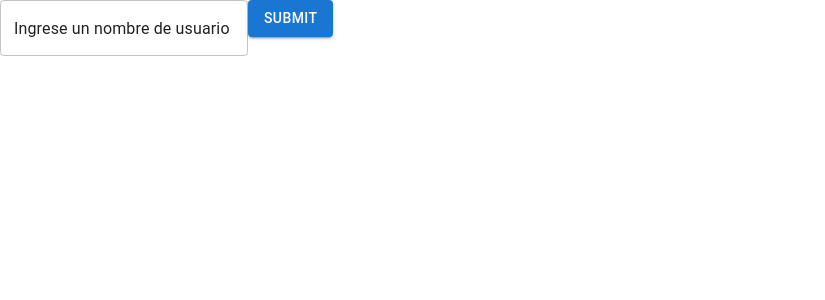
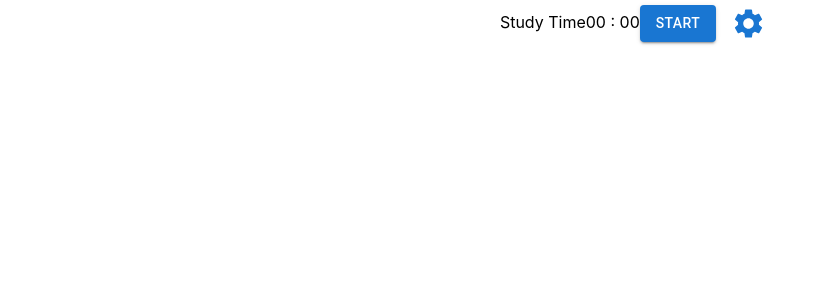
Before and after one commit to alejomoyano/poss, a React (Create React App) app in the folder tomato/: page / in a window 1280 px wide. Shown: the top 300 px of the page, without its empty margins (0-825 px from the left). Built offline with nearby package versions, Linux system fonts and the light colour scheme.

Commit message:
Timer functionality
Funcionalidad del timer casi completa, faltan algunas cosas y refactorizacion

```diff
--- a/tomato/package.json
+++ b/tomato/package.json
@@ -5,6 +5,7 @@
   "dependencies": {
     "@emotion/react": "^11.9.0",
     "@emotion/styled": "^11.8.1",
+    "@mui/icons-material": "^5.6.2",
     "@mui/material": "^5.6.4",
     "@testing-library/jest-dom": "^5.16.4",
     "@testing-library/react": "^13.1.1",
--- a/tomato/src/App.js
+++ b/tomato/src/App.js
@@ -1,13 +1,181 @@
-import React from 'react';
-import logo from './logo.svg';
-import './App.css';
-import Auth from '../src/components/Auth';
+import React, { useState } from 'react'
+import Pomodoro from './components/Pomodoro'
+import Buttons from './components/Buttons'
+import Message from './components/Message'
+//import ResetButton from './components/ResetButton'
+import './App.css'
+
+function App() {
+
+  const initialMinutes = 0;
+  const initialSeconds = 0;
+  let breakMsg = 'Break Time';
+  let studyMsg = 'Study Time';
+  let configMsg = 'Timer Configuration'
+
+  //const [time, setTime] = useState({m:initialMinutes, s:initialSeconds})
+  const [minutes, setMinutes] = useState(initialMinutes);
+  const [seconds, setSeconds] = useState(initialSeconds);
+  const [msg, setMsg] = useState(studyMsg);
+  const [interv, setInterv] = useState();
+  const [status, setStatus] = useState(0);
+  //Not started = 0
+  //started = 1
+  //stopped = 2
+  //break = 3
+  //back to study = 4
+  //config = 5
+  //breakTime solo muestra Start = 6
 
 
-function App() {
+  var updateM = minutes,
+      updateS = seconds;
+
+  const start = () => {
+    if(minutes === 0 && seconds === 0){
+      alert('Debe configurar el Timer antes de comenzar');
+    } else {
+      run();
+      setStatus(1);
+      setInterv(setInterval(run, 1000));
+    }
+  }
+
+  const run = () => {
+    if(updateS === 0){
+      if(updateM !== 0){
+        updateS = 59;
+        updateM--;
+      } else{
+        setStatus(3);
+      }
+
+    } else {
+      updateS--;
+    }
+    setMinutes(updateM);
+    setSeconds(updateS);
+    //return setTime({m:updateM, s:updateS});
+  }
+
+  const stop = () => {
+    clearInterval(interv);
+    setStatus(2);
+  }
+
+  const reset = () => {
+    clearInterval(interv);
+    setStatus(0);
+    setMinutes(initialMinutes);
+    setSeconds(initialSeconds);
+    //return setTime({m:initialMinutes, s:initialSeconds});
+  }
+
+  const resume = () => start();
+
+  const run2 = () => {
+    if(updateS === 0){
+      if(updateM !== 0){
+        updateS = 59;
+        updateM--;
+      } else{
+        setStatus(4);
+      }
+
+    } else {
+      updateS--;
+    }
+    setMinutes(updateM);
+    setSeconds(updateS);
+    //return setTime({m:updateM, s:updateS});
+  }
+
+  const breakRun = () =>{
+    setInterv(setInterval(run2, 1000));
+    if(updateS === 0){
+      if(updateM !== 0){
+        updateS = 59;
+        updateM--;
+      }
+    } else {
+      updateS--;
+    }
+    setMinutes(updateM);
+    setSeconds(updateS);
+    //setTime({m:updateM, s:updateS});
+  }
+
+  const breakTime = () =>{
+    clearInterval(interv);
+    setMinutes(0);
+    setSeconds(8);
+    //setTime({m:0 ,s:8});
+    setMsg(breakMsg);
+    setStatus(6);
+  }
+
+  const backToStudy = () => {
+    clearInterval(interv);
+    setMsg(studyMsg);
+    reset();
+  }
+
+  const configTimer = () => {
+    setStatus(5);
+    setMsg(configMsg);
+    if(status === 5){
+      setStatus(0);
+    }
+  }
+
+  const addTimer = () => {
+    if(minutes >= 0 && minutes < 60){
+      setMinutes(minutes + 5);
+    } else {
+      alert('Limite de tiempo de ciclo alcanzado');
+    }
+
+  }
+
+  const subTimer = () => {
+    if(minutes > 0){
+      setMinutes(minutes - 5);
+    } else {
+      alert('No se puede restar')
+    }
+
+  }
+
+  const backFromConfig = () => {
+    setMsg(studyMsg);
+    setStatus(0);
+  }
+
+  const goToBreak = () => {
+    if(status !== 2){
+      alert('Debe parar el timer');
+    }else{
+      setMinutes(initialMinutes);
+      setSeconds(initialSeconds);
+      setStatus(3);
+    }
+
+  }
+
   return (
-    <Auth />
-  );
+    <div className='App'>
+      <Message msg={msg}/>
+      <Pomodoro minutes={minutes} seconds={seconds} status={status}/>
+      <Buttons status={status} stop={stop} reset={reset} resume={resume} start={start}
+      breakTime={breakTime} breakRun={breakRun} goToBreak={goToBreak} backToStudy={backToStudy}
+      configTimer={configTimer} addTimer={addTimer} subTimer={subTimer} backFromConfig={backFromConfig}/>
+    </div>
+  )
 }
 
-export default App;
+export default App
+
+/*
+if(status === 3){
+  setStatus(0);
+}*/
--- a/tomato/src/components/Auth.js
+++ /dev/null
@@ -1,16 +0,0 @@
-import React from 'react';
-import { Box, TextField, Button } from '@mui/material';
-
-function Auth(){
-    return(
-        <Box onSubmit={() => {
-            console.log("anda");
-        }}>
-            <TextField variant="outlined" defaultValue="Ingrese un nombre de usuario" required/>
-            <Button type="submit" variant="contained">Submit</Button>
-        </Box>
-    );
-}
-
-
-export default Auth;
--- /dev/null
+++ b/tomato/src/components/Buttons.js
@@ -0,0 +1,84 @@
+import React, {useState, Fragment} from 'react'
+import { Button } from '@mui/material';
+import SettingsIcon from '@mui/icons-material/Settings';
+
+function StartButton(props) {
+
+
+  return (
+    <Fragment>
+      {(props.status === 0) ?
+      <Button variant="contained" onClick={props.start}>Start</Button> : ""
+      }
+
+      {(props.status === 1) ?
+      <Fragment>
+        <Button variant="contained" onClick={props.stop}>Stop</Button>
+        <Button variant="contained" onClick={props.reset}>Reset</Button>
+        <Button variant="contained" onClick={props.goToBreak}>Go to Break</Button>
+      </Fragment> : "" }
+
+      {(props.status === 2) ?
+      <Fragment>
+        <Button variant="contained" onClick={props.resume}>Resume</Button>
+        <Button variant="contained" onClick={props.reset}>Reset</Button>
+        <Button variant="contained" onClick={props.goToBreak}>Go to Break</Button>
+      </Fragment> : "" }
+
+      {(props.status === 3) ?
+      <Fragment>
+        <Button variant="contained" onClick={props.breakTime}>Set Break</Button>
+      </Fragment> : "" }
+
+      {(props.status === 6) ?
+      <Fragment>
+        <Button variant="contained" onClick={props.breakRun}>Start</Button>
+        <Button variant="contained" onClick={props.backToStudy}>Back to Study</Button>
+      </Fragment> : "" }
+
+      {(props.status === 7) ?
+      <Fragment>
+      <Button variant="contained" onClick={props.stop}>Stop</Button>
+      <Button variant="contained" onClick={props.backToStudy}>Back to Study</Button>
+      </Fragment> : "" }
+
+      {(props.status === 4) ?
+      <Fragment>
+        {<Button variant="contained" onClick={props.backToStudy}>Back to Study</Button>}
+      </Fragment> : "" }
+
+      {(props.status === 0) ?
+      <Fragment>
+      <Button onClick={props.configTimer}><SettingsIcon color="primary" fontSize="large" aria-label="add an alarm"></SettingsIcon></Button>
+      </Fragment> : "" }
+
+      {(props.status === 5) ?
+      <Fragment>
+        {<Button variant="contained" onClick={props.addTimer}>+</Button>}
+        {<Button variant="contained" onClick={props.subTimer}>-</Button>}
+        {<Button variant="contained" onClick={props.backFromConfig}>Back</Button>}
+      </Fragment> : "" }
+
+
+    </Fragment>
+  )
+}
+
+
+export default StartButton
+
+/*
+    const [startPause, setStartPause] = useState('Start');
+    const handleClick = () => {
+        if(startPause === 'Start'){
+            setStartPause('Pause');
+        }else{
+            setStartPause('Start');
+        }
+    };
+*/
+/*
+{(props.status === 3) ?
+  <Fragment>
+    <Button variant="contained" onClick={props.breakTime}>BREAK</Button>
+  </Fragment> : "" }*/
--- /dev/null
+++ b/tomato/src/components/Message.js
@@ -0,0 +1,18 @@
+import React, {Fragment} from 'react'
+
+function Message(props) {
+
+  return (
+
+    <Fragment>
+        <span>{props.msg}</span>
+    </Fragment>
+
+  )
+
+}
+
+
+export default Message
+
+//<span>{(props.time.m === 0 && props.time.s === 0) ? 'Break Time' : 'Study Time'}</span>
--- /dev/null
+++ b/tomato/src/components/Pomodoro.js
@@ -0,0 +1,76 @@
+import React, {useState, useEffect, Fragment} from 'react'
+import { Button } from '@mui/material';
+//import { ResetButton } from './ResetButton'
+
+function Pomodoro(props) {
+
+  return (
+    <Fragment>
+
+        <Fragment>
+        <span>{(props.minutes) >= 10 ? props.minutes : '0' + props.minutes}</span>&nbsp;:&nbsp;
+        <span>{(props.seconds) >= 10 ? props.seconds : '0' + props.seconds}</span>
+        </Fragment>
+
+    </Fragment>
+  )
+
+}
+
+export default Pomodoro
+
+// PRIMERA OPCION QUE HICE
+
+    /*
+    let initialMinutes = 25;
+    let initialSeconds = 0;
+    let flag = false;
+
+    const[minutes, setMinutes] = useState(initialMinutes);
+    const[seconds, setSeconds] = useState(initialSeconds);
+    const[displayMessage, setDisplayMessage] = useState(false);
+
+    useEffect(() =>{
+        let interval = setInterval(() => {
+            clearInterval(interval);
+
+            if(seconds === 0){
+                if(minutes !== 0){
+                    setSeconds(59);
+                    setMinutes(minutes-1);
+                } else {
+                    let minutes = displayMessage ? 24 : 4;
+                    let seconds = 59;
+
+                    setSeconds(seconds);
+                    setMinutes(minutes);
+                    setDisplayMessage(!displayMessage);
+                }
+            } else {
+                setSeconds(seconds - 1);
+            }
+
+        }, 1000)
+    }, [seconds]);
+
+    const timerMinutes = (minutes < 10) ? `0${minutes}` : minutes;
+    const timerSeconds = (seconds < 10) ? `0${seconds}` : seconds;
+
+    function onToggleReset (){
+        setMinutes(initialMinutes);
+        setSeconds(initialSeconds);
+        flag = !flag;
+    }
+
+      return (
+    <Fragment>
+        <div className='message'>
+            {displayMessage && <div>Break time! New session starts in:</div>}
+        </div>
+        <div className='timer'>
+            {timerMinutes}:{timerSeconds}
+        </div>
+        <Button variant="contained" onClick={onToggleReset}>Reset</Button>
+    </Fragment>
+  )
+*/
```
Also changed, not shown: tomato/src/App.css (+32 -0 lines), tomato/public/index.html (line endings or trailing spaces), 2 other files (tests, documents, lock files or other folders).
